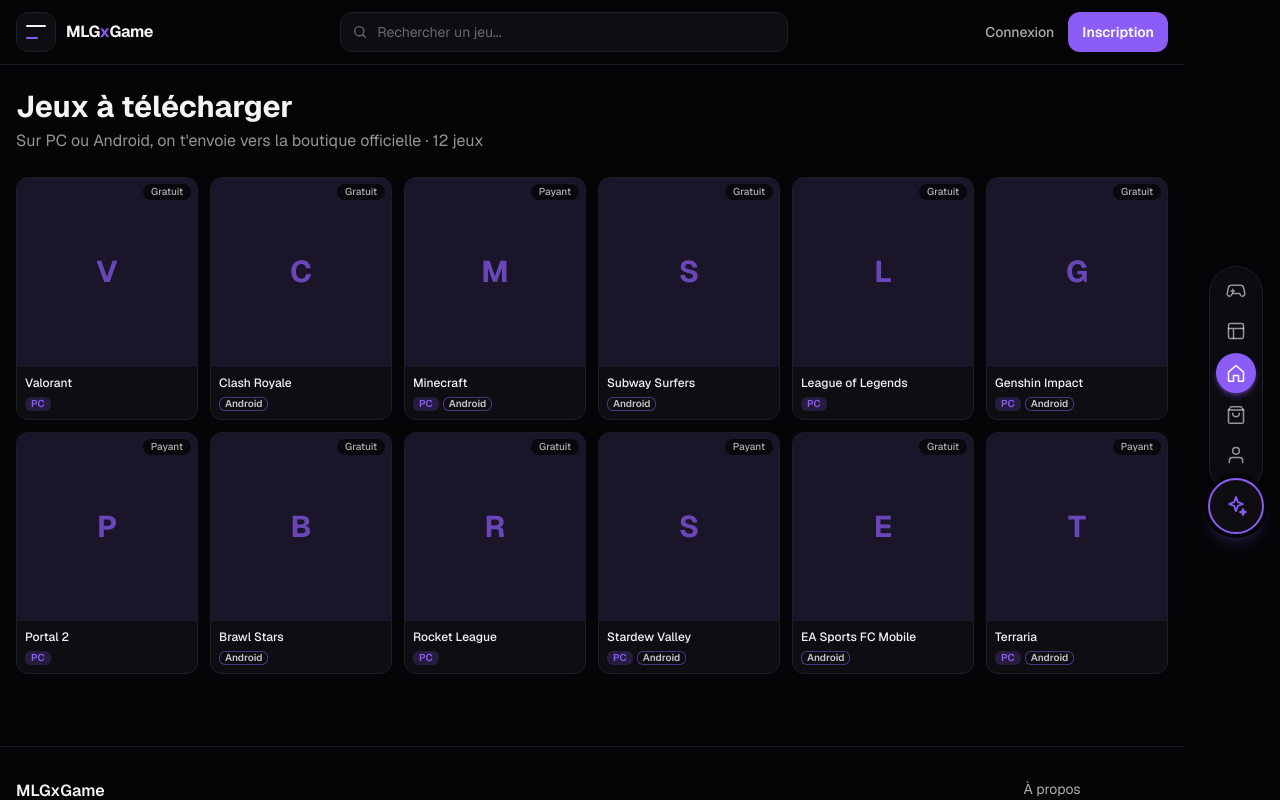
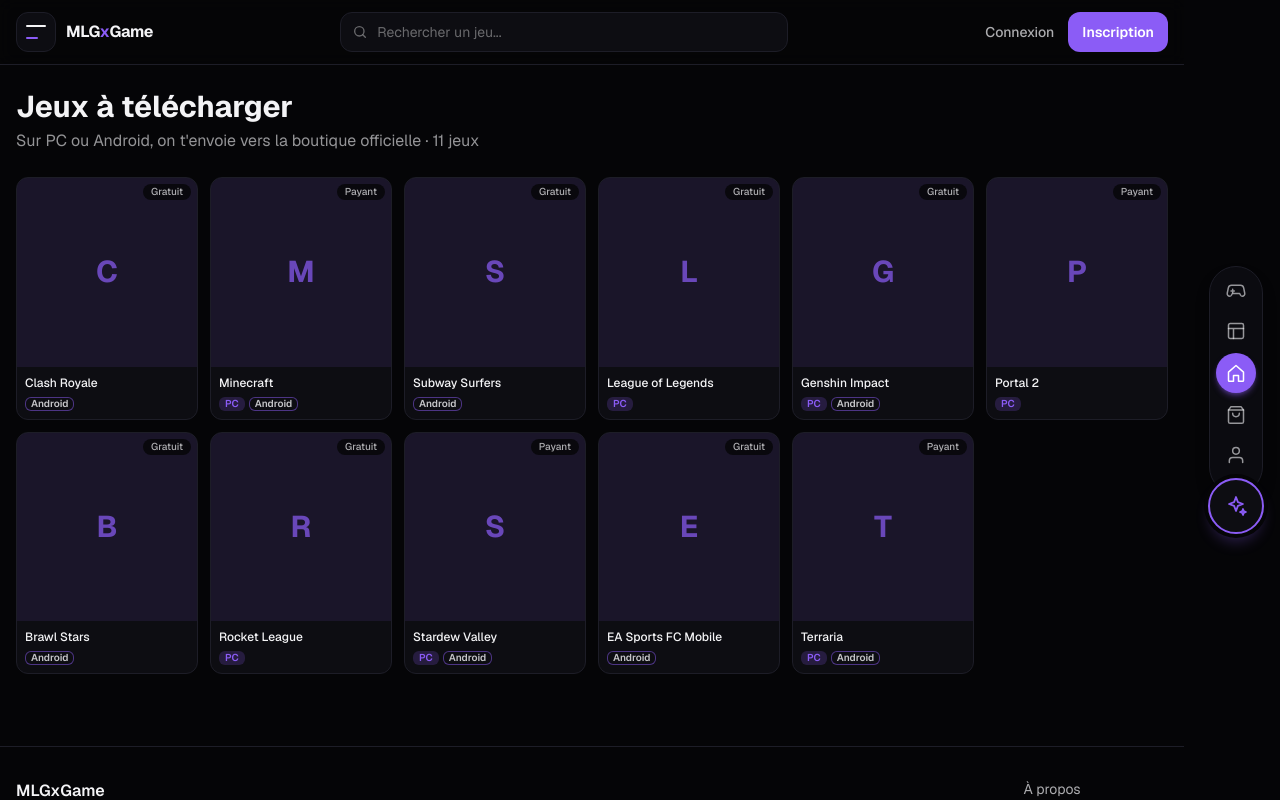
Before and after one commit to EmmBrayan/MlGxGame-v1, a Next.js app in the folder mlgxgame/: page /downloads in a window 1280 px wide. Shown: the top 800 px of the page. Built offline with nearby package versions, Linux system fonts and the light colour scheme.

Commit message:
update mlgxgame/data/games.ts

```diff
--- a/mlgxgame/data/games.ts
+++ b/mlgxgame/data/games.ts
@@ -21,7 +21,6 @@ export const games: Game[] = [
     { slug: "little-alchemy-2", name: "Little Alchemy 2", genre: "Réflexion", type: "navigateur", description: "Combine des éléments pour en découvrir de nouveaux." },
 
     // --- games à télécharger (l'ordre mélange PC et Android sur la rangée du bas) ---
-    { slug: "valorant", name: "Valorant", genre: "FPS", type: "telechargement", platforms: ["pc"], price: "gratuit", featured: true, description: "Un jeu de tir tactique en équipe, à télécharger sur PC." },
     { slug: "clash-royale", name: "Clash Royale", genre: "Stratégie", type: "telechargement", platforms: ["android"], price: "gratuit", featured: true, description: "Des duels de cartes en temps réel, sur mobile." },
     { slug: "minecraft", name: "Minecraft", genre: "Aventure", type: "telechargement", platforms: ["pc", "android"], price: "payant", description: "Construis, explore et survis dans un monde de blocs." },
     { slug: "subway-surfers", name: "Subway Surfers", genre: "Arcade", type: "telechargement", platforms: ["android"], price: "gratuit", description: "Cours, saute et esquive les trains sans t'arrêter." },
```
